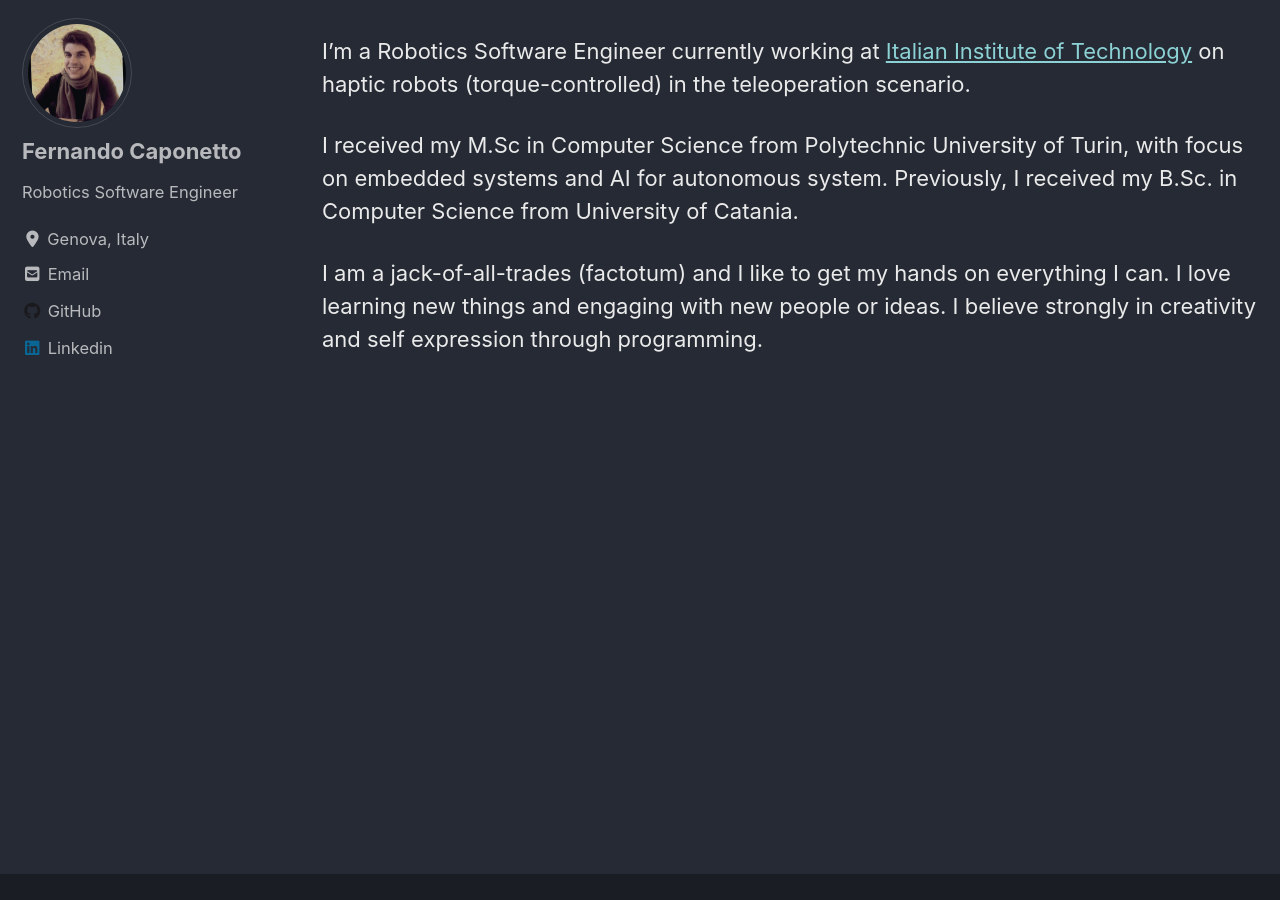
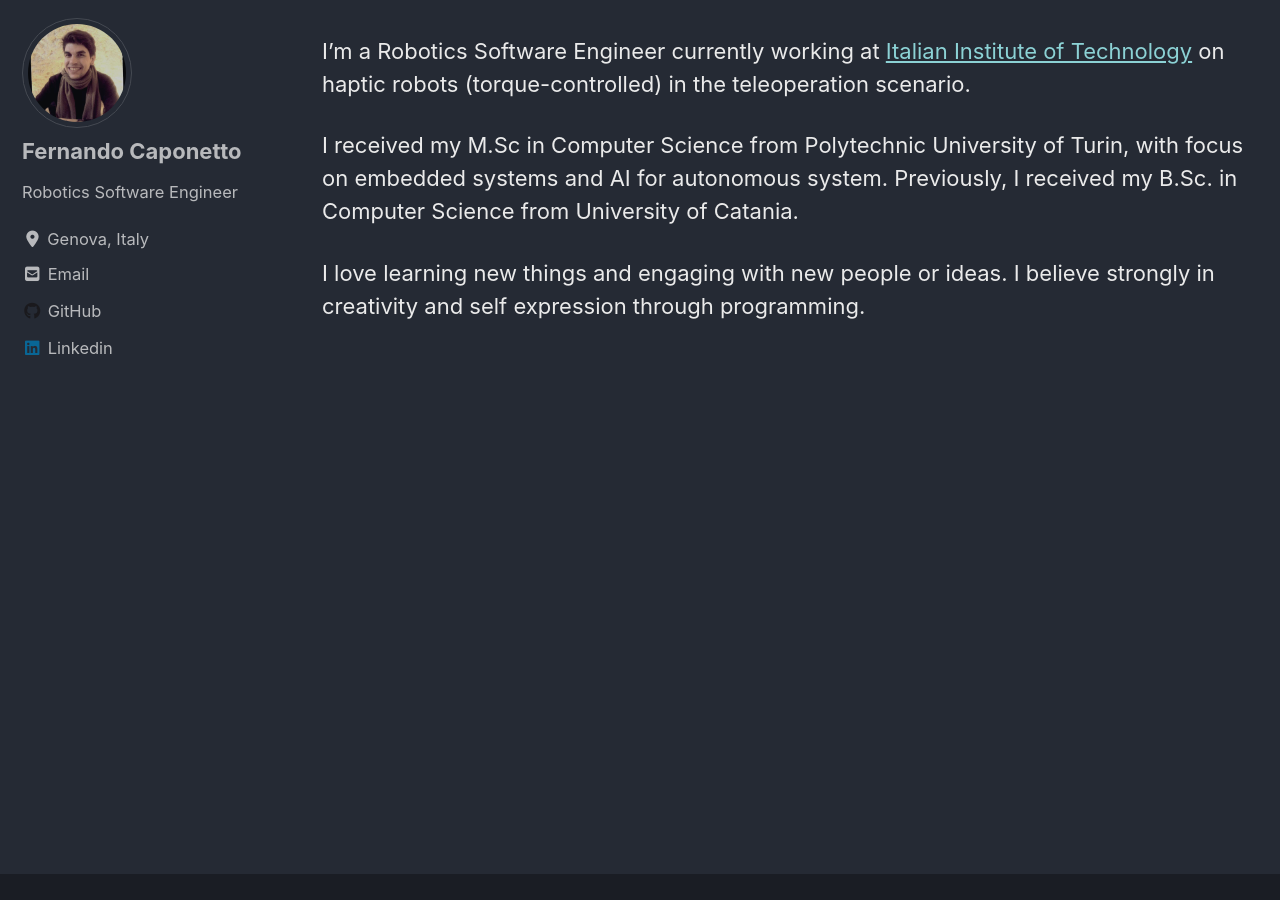
Before and after one commit to fcaponetto/fcaponetto.github.io, a Jekyll site: the page built from _pages/index.md, in a window 1280 px wide and 900 px high, scrolled down 410 px. Built offline with Jekyll 4.4.1, drawn with Linux system fonts in a browser that asks for light colours; cached includes are drawn as plain includes; nearby versions of some CDN libraries.

Commit message:
Update index.md

```diff
--- a/_pages/index.md
+++ b/_pages/index.md
@@ -15,4 +15,4 @@ I'm a Robotics Software Engineer currently working at [Italian Institute of Tech
 I received my M.Sc in Computer Science from Polytechnic University of Turin, with focus on embedded systems and AI for autonomous system.
 Previously, I received my B.Sc. in Computer Science from University of Catania.
 
-I am a jack-of-all-trades (factotum) and I like to get my hands on everything I can. I love learning new things and engaging with new people or ideas. I believe strongly in creativity and self expression through programming.
+I love learning new things and engaging with new people or ideas. I believe strongly in creativity and self expression through programming.
```
